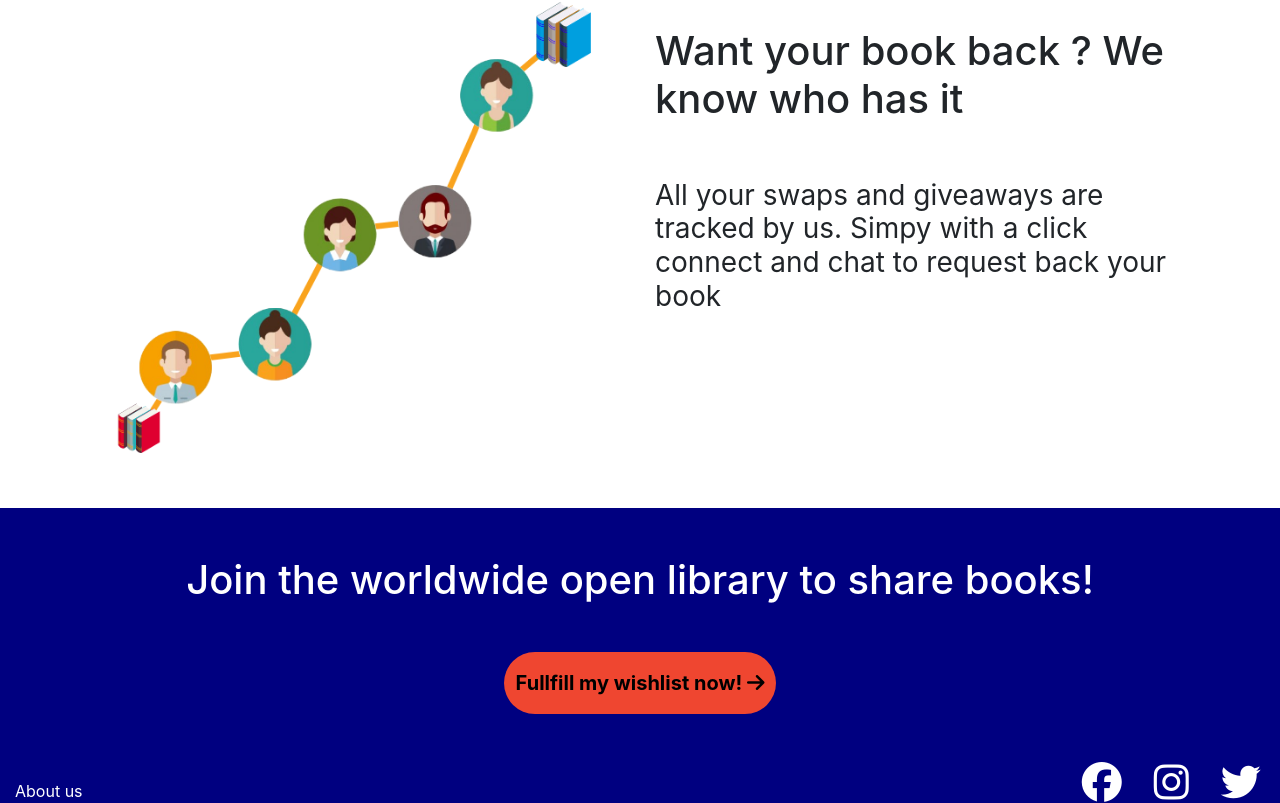
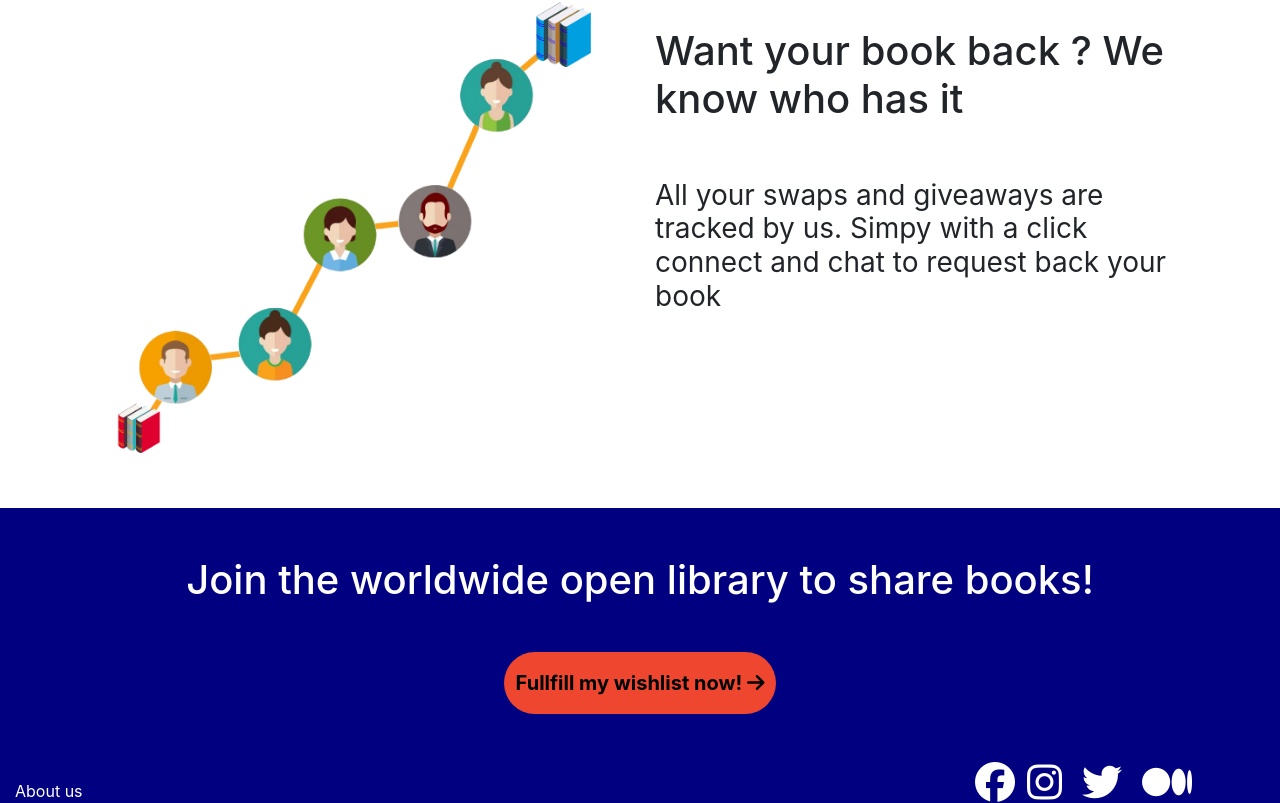
Before and after one commit to Arshitabhatt/readsnet, a website: page dist/index.html in a window 1280 px wide. Shown: the part 2518-3321 px from the top of the page. Drawn offline with nearby package versions, Linux system fonts and the light colour scheme.

Commit message:
index.html

```diff
--- a/dist/index.html
+++ b/dist/index.html
@@ -23,7 +23,7 @@
     <div class="collapse navbar-collapse" id="navbarSupportedContent">
     <ul class="navbar-nav">
     <li class="nav-item">
-        <a class="nav-link pb-3" href="#">Home</a>
+        <a class="nav-link pb-3" href="/">Home</a>
     </li>
     </ul>
     </div>
@@ -190,15 +190,15 @@
         <div class="my-5"></div>
         <div class="row">
 
-          <div class="col-7 col-lg-10 d-flex align-items-end">
+          <div class="col-4 col-lg-9 d-flex align-items-end">
             <a href="https://link.medium.com/EhWiB1YiZX"><span class="mr-5 mt-5">About us</span></a>
           </div>
 
-          <div class="col-5 col-lg-2 d-flex align-items-end">
-            <a href="https://www.facebook.com/readsnet/"><i class="fab fa-facebook mr-3 sz pr-3"></i></a>
-             <a href=" https://instagram.com/readsnet.app"><i class="fab fa-instagram mr-3 sz pr-3"></i></a>
-             <a href=" https://twitter.com/readsnet"><i class="fab fa-twitter mr-3 sz pr-3"></i></a>
-             <a href="https://medium.com/swapeer"><i class="fab fa-medium mr-3 sz pr-3"></i></a>
+          <div class="col-8 col-lg-3 d-flex align-items-end">
+            <a href="https://www.facebook.com/readsnet/"><i class="fab fa-facebook mr-1 sz pr-2"></i></a>
+             <a href=" https://instagram.com/readsnet.app"><i class="fab fa-instagram mr-1 sz pr-3"></i></a>
+             <a href=" https://twitter.com/readsnet"><i class="fab fa-twitter mr-1 sz pr-3"></i></a>
+             <a href="https://medium.com/swapeer"><i class="fab fa-medium mr-1 sz pr-3"></i></a>
           </div>
         </div>
       </div>
```
